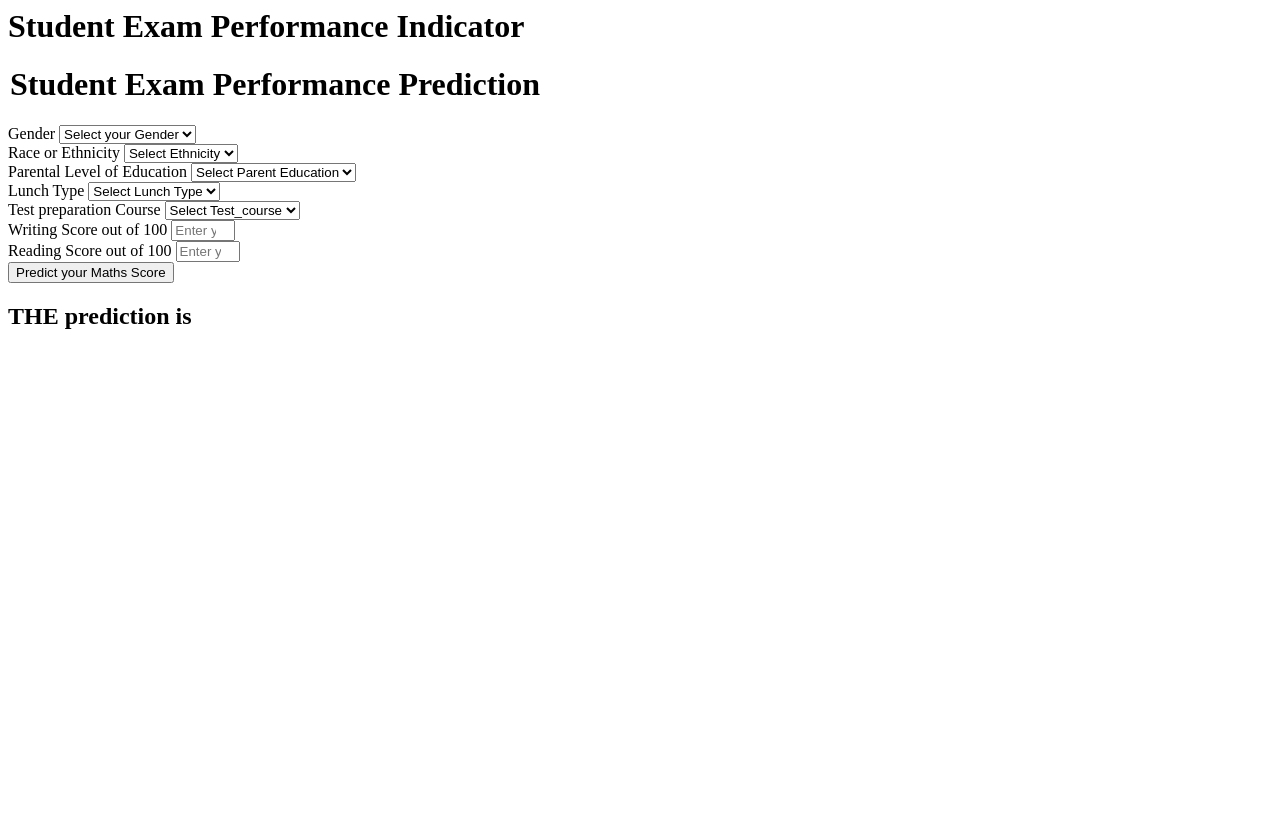
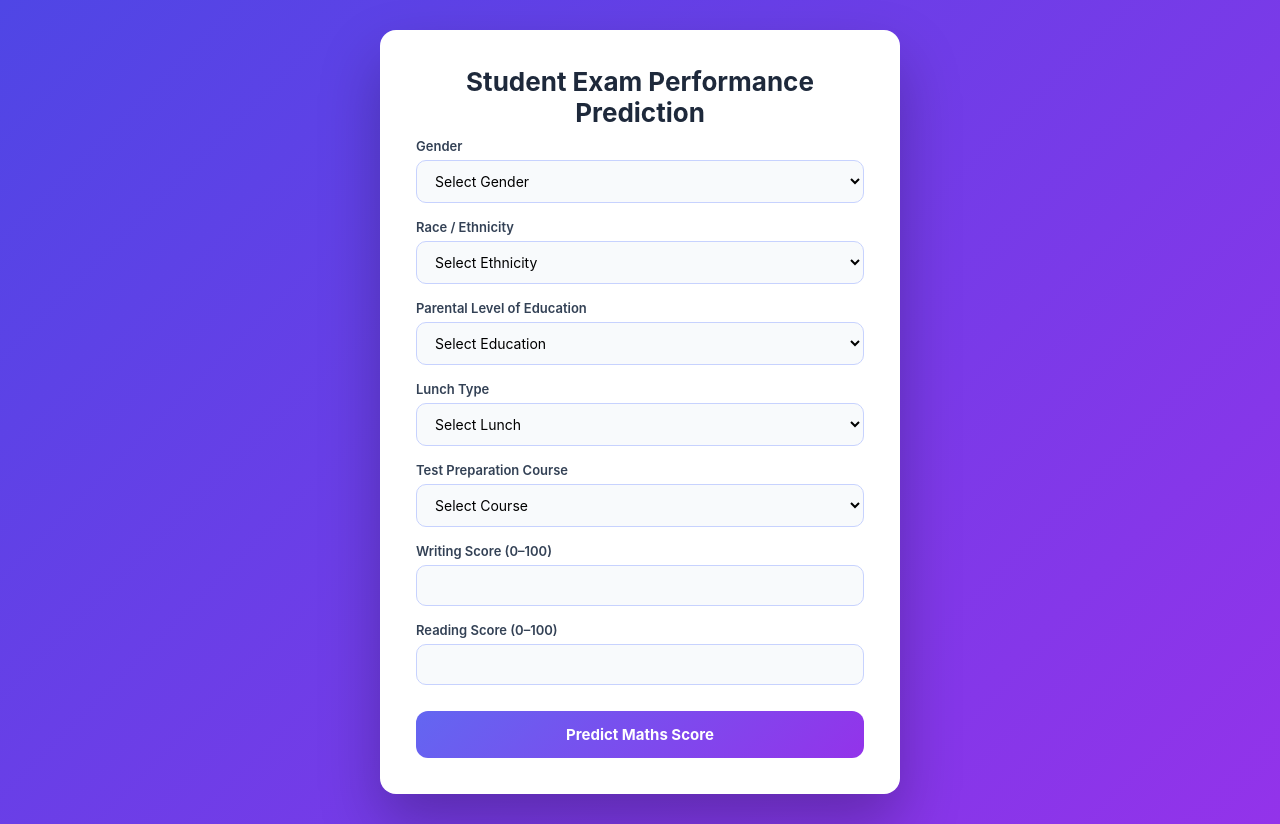
Before and after one commit to rituraj0413/mlp, a Flask app: page /predictdata in a window 1280 px wide. Before the commit the page ends 329 px from the top, so only its background shows below. Run offline with Flask 3, Linux system fonts and the light colour scheme.

Commit message:
changes html and add css

```diff
--- a/application.py
+++ b/app.py
@@ -43,4 +43,4 @@ def predict_datapoint():
 
 
 if __name__=="__main__":
-    app.run(port=5001)
+    app.run(debug=True, port=5004)
--- /dev/null
+++ b/static/style.css
@@ -0,0 +1,99 @@
+* {
+    margin: 0;
+    padding: 0;
+    box-sizing: border-box;
+    font-family: 'Inter', system-ui, sans-serif;
+}
+
+body {
+    min-height: 100vh;
+    background: linear-gradient(135deg, #4f46e5, #9333ea);
+    display: flex;
+    align-items: center;
+    justify-content: center;
+    padding: 30px;
+}
+
+.login {
+    background: #ffffff;
+    max-width: 520px;
+    width: 100%;
+    padding: 36px;
+    border-radius: 16px;
+    box-shadow: 0 30px 60px rgba(0, 0, 0, 0.25);
+}
+
+.login h1 {
+    text-align: center;
+    font-size: 26px;
+    color: #1e293b;
+    margin-bottom: 10px;
+}
+
+.subtitle {
+    text-align: center;
+    font-size: 14px;
+    color: #64748b;
+    margin-bottom: 25px;
+}
+
+.mb-3 {
+    margin-bottom: 16px;
+}
+
+label {
+    display: block;
+    margin-bottom: 6px;
+    font-size: 13px;
+    font-weight: 600;
+    color: #334155;
+}
+
+input,
+select {
+    width: 100%;
+    padding: 11px 14px;
+    border-radius: 10px;
+    border: 1px solid #c7d2fe;
+    font-size: 14px;
+    background: #f8fafc;
+}
+
+input:focus,
+select:focus {
+    outline: none;
+    border-color: #6366f1;
+    box-shadow: 0 0 0 3px rgba(99,102,241,.2);
+}
+
+.btn {
+    width: 100%;
+    margin-top: 10px;
+    padding: 14px;
+    background: linear-gradient(135deg, #6366f1, #9333ea);
+    color: white;
+    border: none;
+    border-radius: 12px;
+    font-size: 15px;
+    font-weight: 700;
+    cursor: pointer;
+    text-decoration: none;
+    display: inline-block;
+    text-align: center;
+}
+
+.btn:hover {
+    transform: translateY(-2px);
+    box-shadow: 0 15px 30px rgba(99,102,241,.4);
+}
+
+.result {
+    margin-top: 25px;
+    padding: 15px;
+    background: #eef2ff;
+    border-radius: 10px;
+    text-align: center;
+    font-size: 18px;
+    font-weight: 600;
+    color: #1e3a8a;
+}
--- a/templates/home.html
+++ b/templates/home.html
@@ -1,111 +1,89 @@
-<html>
+<!DOCTYPE html>
+<html lang="en">
+<head>
+    <meta charset="UTF-8">
+    <title>Student Performance Prediction</title>
+    <link rel="stylesheet" href="{{ url_for('static', filename='style.css') }}">
+</head>
 <body>
-    <div class="login">
-       <h1>Student Exam Performance Indicator</h1>
 
-       <form action="{{ url_for('predict_datapoint')}}" method="post">
-        <h1>
-            <legend>Student Exam Performance Prediction</legend>
-        </h1>
+<div class="login">
+    <h1>Student Exam Performance Prediction</h1>
+
+    <form action="{{ url_for('predict_datapoint') }}" method="post">
+
         <div class="mb-3">
-            <label class="form-label">Gender</label>
-            <select class="form-control" name="gender" placeholder="Enter you Gender" required>
-                <option class="placeholder" selected disabled value="">Select your Gender</option>
-                <option value="male">
-                    Male
-                </option>
-                <option value="female">
-                    Female
-                </option>
+            <label>Gender</label>
+            <select name="gender" required>
+                <option value="" disabled selected>Select Gender</option>
+                <option value="male">Male</option>
+                <option value="female">Female</option>
             </select>
         </div>
+
         <div class="mb-3">
-            <label class="form-label">Race or Ethnicity</label>
-            <select class="form-control" name="ethnicity" placeholder="Enter you ethnicity" required>
-                <option class="placeholder" selected disabled value="">Select Ethnicity</option>
-                <option value="group A">
-                    Group A
-                </option>
-                <option value="group B">
-                    Group B
-                </option>
-                <option value="group C">
-                    Group C
-                </option>
-                <option value="group D">
-                    Group D
-                </option>
-                <option value="group E">
-                    Group E
-                </option>
+            <label>Race / Ethnicity</label>
+            <select name="ethnicity" required>
+                <option value="" disabled selected>Select Ethnicity</option>
+                <option value="group A">Group A</option>
+                <option value="group B">Group B</option>
+                <option value="group C">Group C</option>
+                <option value="group D">Group D</option>
+                <option value="group E">Group E</option>
             </select>
         </div>
+
         <div class="mb-3">
-            <label class="form-label">Parental Level of Education</label>
-            <select class="form-control" name="parental_level_of_education"
-                placeholder="Enter you Parent Education" required>
-                <option class="placeholder" selected disabled value="">Select Parent Education</option>
-                <option value="associate's degree">
-                    associate's degree
-                </option>
-                <option value="bachelor's degree">
-                    bachelor's degree
-                </option>
-                <option value="high school">
-                    high school
-                </option>
-                <option value="master's degree">
-                    master's degree
-                </option>
-                <option value="some college">
-                    some college
-                </option>
-                <option value="some high school">
-                    some high school
-                </option>
+            <label>Parental Level of Education</label>
+            <select name="parental_level_of_education" required>
+                <option value="" disabled selected>Select Education</option>
+                <option value="associate's degree">Associate's Degree</option>
+                <option value="bachelor's degree">Bachelor's Degree</option>
+                <option value="high school">High School</option>
+                <option value="master's degree">Master's Degree</option>
+                <option value="some college">Some College</option>
+                <option value="some high school">Some High School</option>
             </select>
         </div>
+
         <div class="mb-3">
-            <label class="form-label">Lunch Type</label>
-            <select class="form-control" name="lunch" placeholder="Enter you Lunch" required>
-                <option class="placeholder" selected disabled value="">Select Lunch Type</option>
-                <option value="free/reduced">
-                    free/reduced
-                </option>
-                <option value="standard">
-                    standard
-                </option>
+            <label>Lunch Type</label>
+            <select name="lunch" required>
+                <option value="" disabled selected>Select Lunch</option>
+                <option value="free/reduced">Free / Reduced</option>
+                <option value="standard">Standard</option>
             </select>
         </div>
+
         <div class="mb-3">
-            <label class="form-label">Test preparation Course</label>
-            <select class="form-control" name="test_preparation_course" placeholder="Enter you Course"
-                required>
-                <option class="placeholder" selected disabled value="">Select Test_course</option>
-                <option value="none">
-                    None
-                </option>
-                <option value="completed">
-                    Completed
-                </option>
+            <label>Test Preparation Course</label>
+            <select name="test_preparation_course" required>
+                <option value="" disabled selected>Select Course</option>
+                <option value="none">None</option>
+                <option value="completed">Completed</option>
             </select>
         </div>
+
         <div class="mb-3">
-            <label class="form-label">Writing Score out of 100</label>
-            <input class="form-control" type="number" name="reading_score"
-                placeholder="Enter your Reading score" min='0' max='100' />
+            <label>Writing Score (0–100)</label>
+            <input type="number" name="writing_score" min="0" max="100" required>
         </div>
+
         <div class="mb-3">
-            <label class="form-label">Reading Score out of 100</label>
-            <input class="form-control" type="number" name="writing_score"
-                placeholder="Enter your Reading Score" min='0' max='100' />
+            <label>Reading Score (0–100)</label>
+            <input type="number" name="reading_score" min="0" max="100" required>
         </div>
-        <div class="mb-3">
-            <input class="btn btn-primary" type="submit" value="Predict your Maths Score" required />
-        </div>
+
+        <input type="submit" value="Predict Maths Score" class="btn">
+
     </form>
-    <h2>
-       THE  prediction is {{results}}
-    </h2>
-   <body>
+
+    {% if results %}
+    <div class="result">
+        Predicted Maths Score: <strong>{{ results }}</strong>
+    </div>
+    {% endif %}
+</div>
+
+</body>
 </html>
```
Also changed, not shown: templates/index.html (+22 -1 lines), 3 other files.
